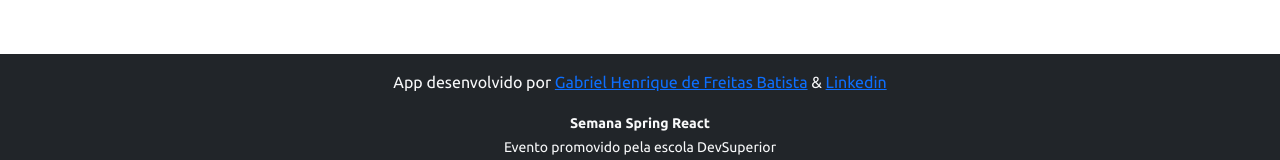
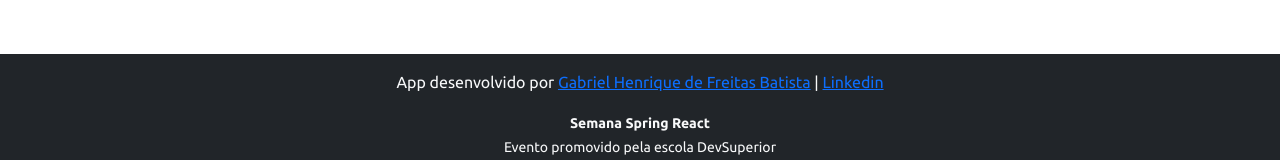
Before and after one commit to Kuruegane/SD3-Project, a React (Create React App) app in the folder frontend/: page / in a window 1280 px wide. Shown: the part 610-770 px from the top of the page. Built offline with nearby package versions, Linux system fonts and the light colour scheme; no server answers.

Commit message:
Fixed Footer

```diff
--- a/frontend/src/components/Footer/index.tsx
+++ b/frontend/src/components/Footer/index.tsx
@@ -2,7 +2,7 @@ function Footer() { //const Footer = () => { .........}
     return (
             <footer className="footer mt-auto py-3 bg-dark">
                 <div className="container">
-                    <p className="text-light">App desenvolvido por <a href="https://github.com/Kuruegane" target="_blank" rel="noreferrer">Gabriel Henrique de Freitas Batista</a> & <a href="https://www.linkedin.com/in/gabrielhfbatista/" target="_blank" rel="noreferrer">Linkedin</a></p>
+                    <p className="text-light">App desenvolvido por <a href="https://github.com/Kuruegane" target="_blank" rel="noreferrer">Gabriel Henrique de Freitas Batista</a> | <a href="https://www.linkedin.com/in/gabrielhfbatista/" target="_blank" rel="noreferrer">Linkedin</a></p>
                     <p className="text-light"><small><strong>Semana Spring React</strong><br />
       Evento promovido pela escola DevSuperior </small></p>
                 </div>
```
